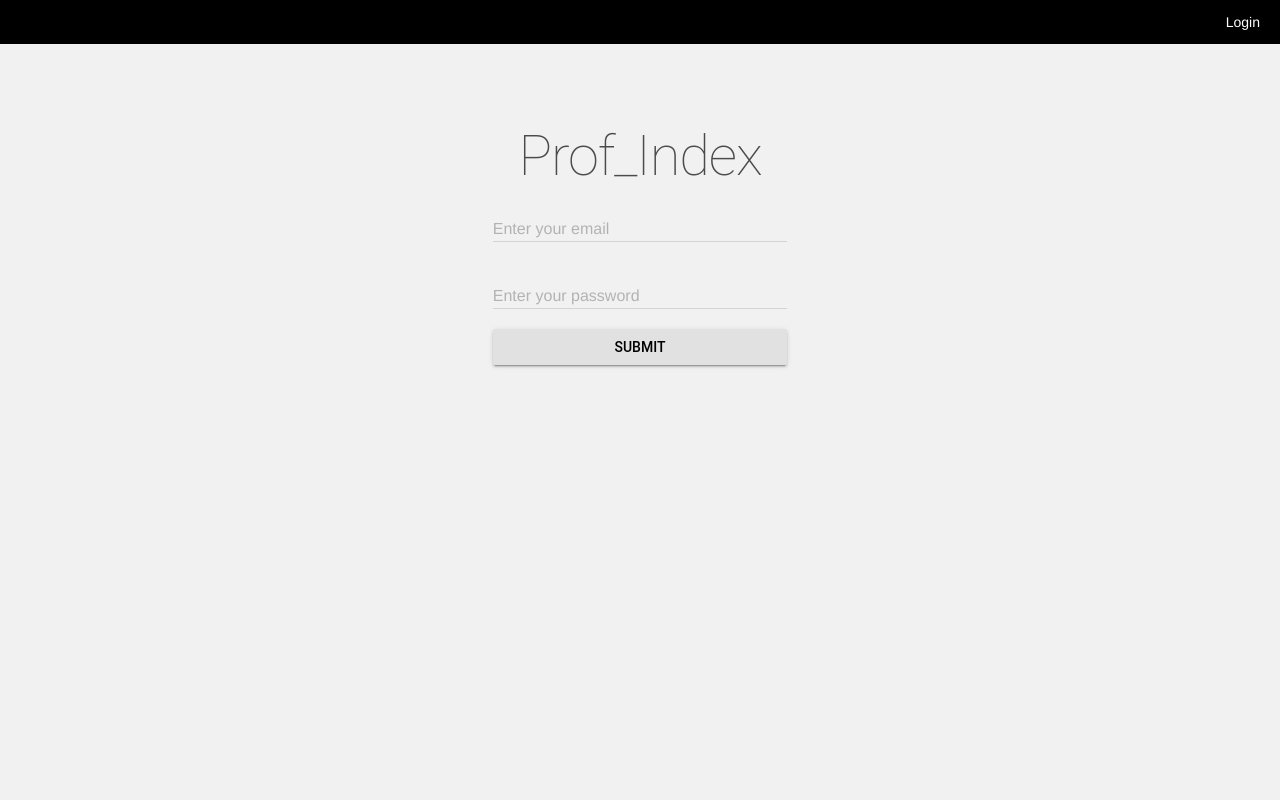
After one commit to YNCHacks/ProfIndex, a Flask app: page /create_account/ in a window 1280 px wide. The commit adds this page. Run offline with Flask 2, Linux system fonts and the light colour scheme; some libraries are stand-ins or nearby versions.

```diff
--- a/app/controllers/controller.py
+++ b/app/controllers/controller.py
@@ -14,8 +14,8 @@ class Controller:
 
     WRONG_CREDENTIALS = "Failed Login. Please check your entered credentials."
 
-    def search_prof(self, name):
-        result = self.data.search_professor('name', name)
+    def search_prof(self, param, name):
+        result = self.data.search_professor(param, name)
         return result
 
     def authenticate(self, email, password):
--- a/app/static/json/professors.json
+++ b/app/static/json/professors.json
@@ -1 +1 @@
-{"john.mulaney@u.yale-nus.edu.sg": {"name": "John Mulaney", "office": "Elm 02-15F", "office_hours": "Monday 10:00 - 12:00, Thursday 13:00 - 15:00", "picture_url": "https://www.yale-nus.edu.sg/wp-content/uploads/2015/07/stanislav-presolski-headshot-380x507.jpg", "availability": true, "email": "john.mulaney@u.yale-nus.edu.sg", "password": "DLKFJ320923LKJSDf", "id": "KJOIq09039KLJ"}}
+{"john.mulaney@u.yale-nus.edu.sg": {"name": "John Mulaney", "office": "Elm 02-15F", "office_hours": "Monday 10:00 - 12:00, Thursday 13:00 - 15:00", "picture_url": "https://www.yale-nus.edu.sg/wp-content/uploads/2015/07/stanislav-presolski-headshot-380x507.jpg", "availability": true, "email": "john.mulaney@u.yale-nus.edu.sg", "password": "DLKFJ320923LKJSDf", "id": "KJOIq09039KLJ"}, "ross.rauber@u.yale-nus.edu.sg": {"name": "Ross Rauber", "office": "Cendana 01-16D", "office_hours": "Tuesday 11:00 - 12:00, Monday 9:00 - 11:00", "picture_url": "https://www.yale-nus.edu.sg/wp-content/uploads/2015/07/1-Courtyard-1024x732.png", "availability": true, "email": "ross.rauber@u.yale-nus.edu.sg", "password": "ASDF", "id": "somethingelse"}}
--- /dev/null
+++ b/app/templates/create_account.html
@@ -0,0 +1,28 @@
+<html>
+<head>
+    <link rel="stylesheet" href="/static/css/material.min.css">
+    <link rel="stylesheet" href="/static/css/style.css">
+    <script defer src="https://code.getmdl.io/1.1.1/material.min.js"></script>
+    <meta name="viewport" content="width=device-width, initial-scale=1.0">
+</head>
+<body>
+    <div class="nav">
+        <a href="login.html">Login</a>
+    </div>
+    <a href="/"><h1>Prof_Index</h1></a>
+    <form action="/validate_login_information/" method="post" style="text-align:center;">
+        <div class="mdl-textfield mdl-js-textfield mdl-textfield--floating-label" id="username" style="width:23%;">
+            <input class="mdl-textfield__input" type="text" name="email">
+            <label class="mdl-textfield__label">Enter your email<label>
+        </div>
+        <br>
+        <div class="mdl-textfield mdl-js-textfield mdl-textfield--floating-label" id="password" style="width:23%;">
+            <input class="mdl-textfield__input" type="password" name="password">
+            <label class="mdl-textfield__label">Enter your password<label>
+        </div>
+        <br>
+        <button class="mdl-button mdl-js-button mdl-button--raised" action="submit" style="width:23%;">Submit</button>
+    </form>
+
+</body>
+</html>
--- a/app/views.py
+++ b/app/views.py
@@ -17,11 +17,25 @@ controller = Controller()
 
 @app.route('/')
 def index():
-    return render_template('index.html')
+    names = controller.get_all_professor_names()
+    return render_template('index.html', names=names)
 
 @app.route('/login/')
 def render_login_page():
     return render_template('login.html')
+
+@app.route('/create_account/')
+def render_create_account_page():
+    return render_template('create_account.html')
+
+@app.route('/prof/<id>')
+def render_permalinked_prof_page(id):
+    prof = search_prof('id', id)
+    if (prof.availability == True):
+        status = "Is in office "
+    else:
+        status = "Is not in "
+    return render_template('prof.html', prof=prof.name, status=status + prof.office, image=prof.picture_url)
 
 @app.route('/validate_login_information/', methods=['POST'])
 def login():
```
Also changed, not shown: app/templates/index.html (+16 -1 lines).
